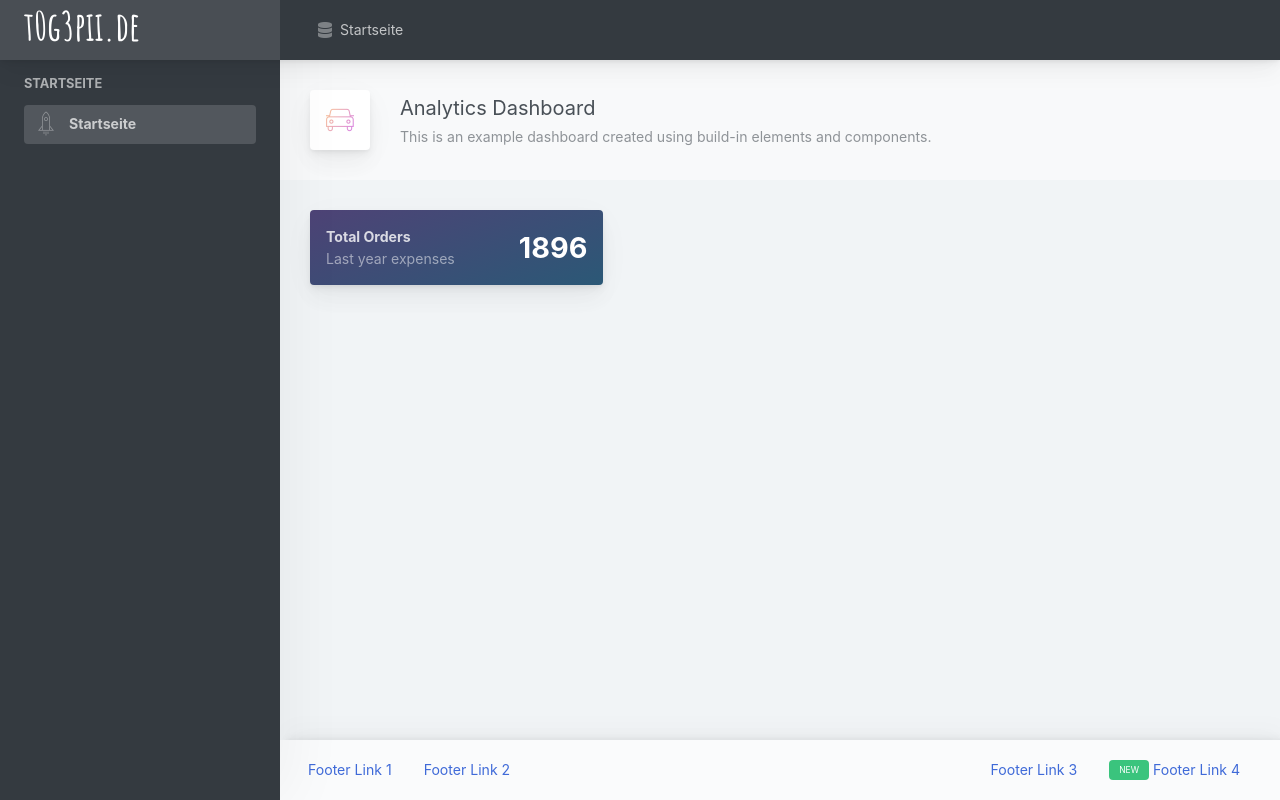
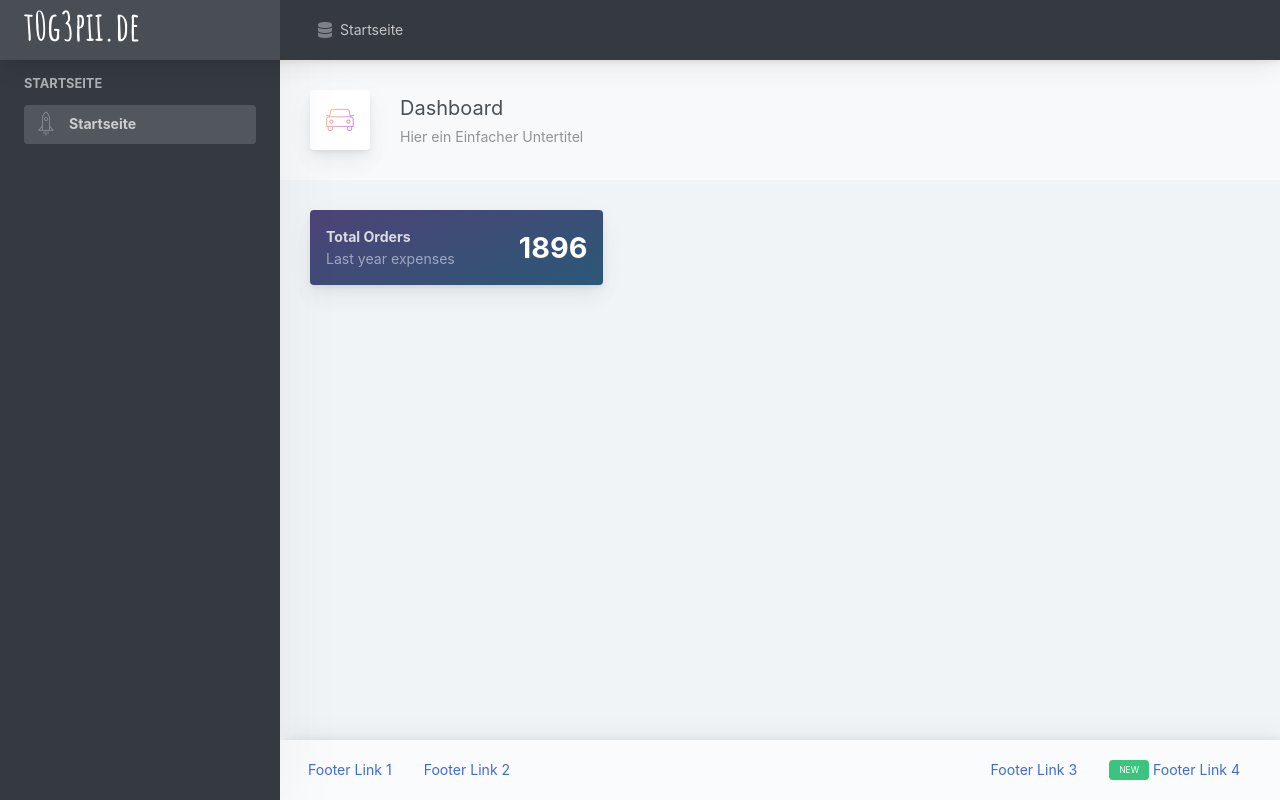
Before and after one commit to t0g3pii/smp, a PHP site: page / in a window 1280 px wide. Run offline with PHP 8.4, Linux system fonts and the light colour scheme.

Commit message:
Update index-content.php

```diff
--- a/sites/index-content.php
+++ b/sites/index-content.php
@@ -6,9 +6,9 @@
                     <i class="pe-7s-car icon-gradient bg-mean-fruit"></i>
                 </div>
                 <div>
-                    Analytics Dashboard
+                    Dashboard
                     <div class="page-title-subheading">
-                        This is an example dashboard created using build-in elements and components.
+                        Hier ein Einfacher Untertitel
                     </div>
                 </div>
             </div>
```
